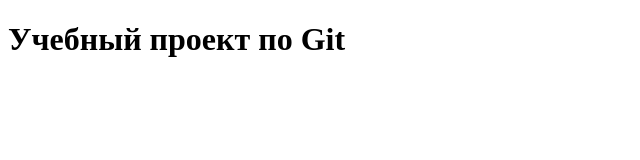
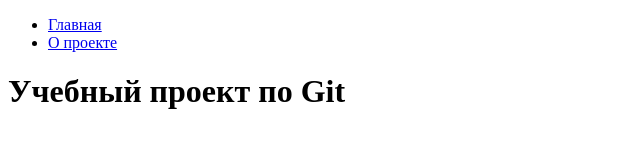
Before and after one commit to siaroshkagit/git-vscode-training, a plain HTML site: page index.html in a window 1280 px wide. Shown: the whole page, without its empty margins (0-640 px from the left). Drawn offline with Linux system fonts and the light colour scheme.

Commit message:
Add navigation

```diff
--- a/index.html
+++ b/index.html
@@ -6,6 +6,15 @@
     <link rel="stylesheet" href="style.css">
 </head>
 <body>
+    <header>
+      <nav>
+         <ul>
+            <li><a href="#">Главная</a></li>
+            <li><a href="#">О проекте</a></li>
+         </ul>
+     </nav>
+    </header>
+
     <h1>Учебный проект по Git</h1>
 </body>
 </html>
```
